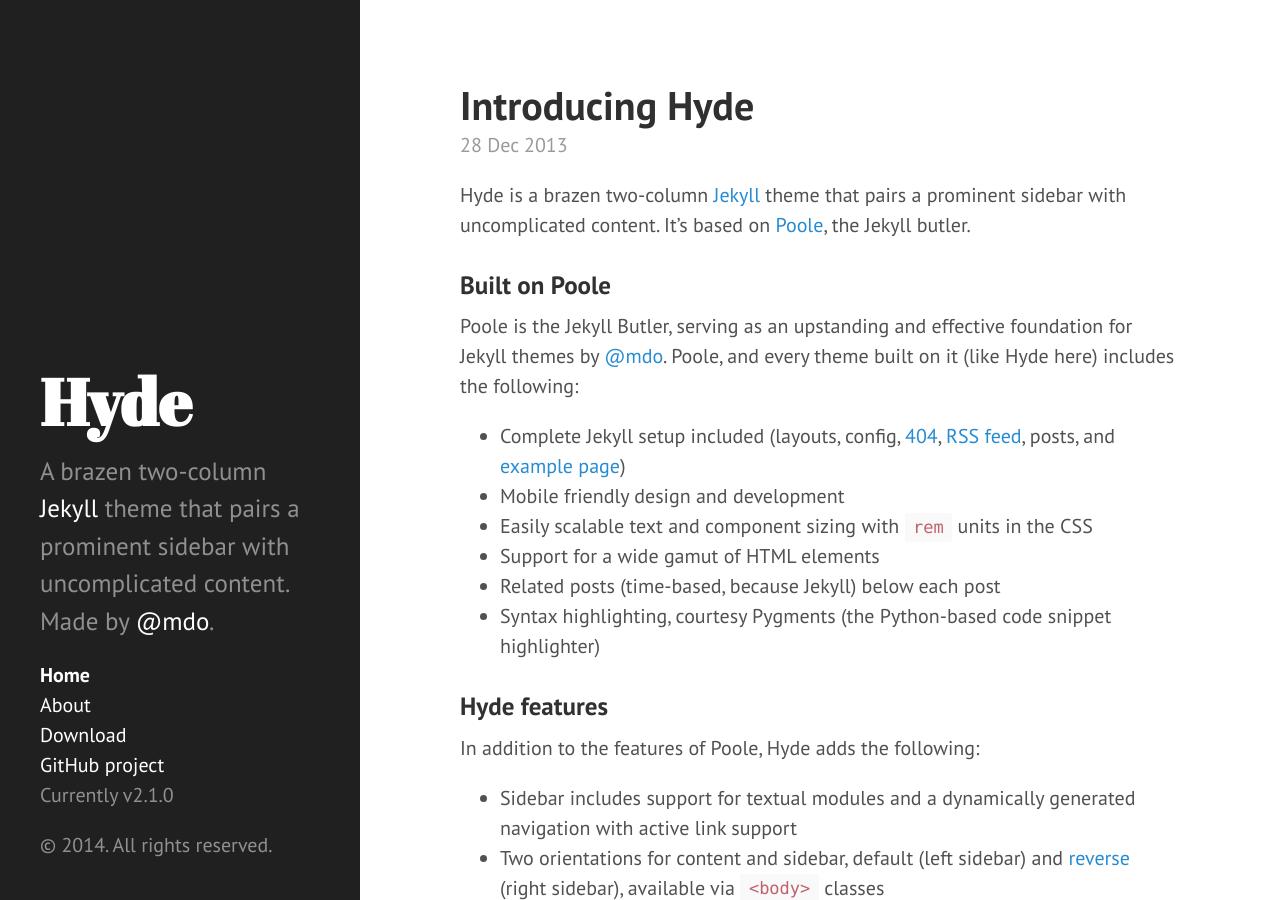
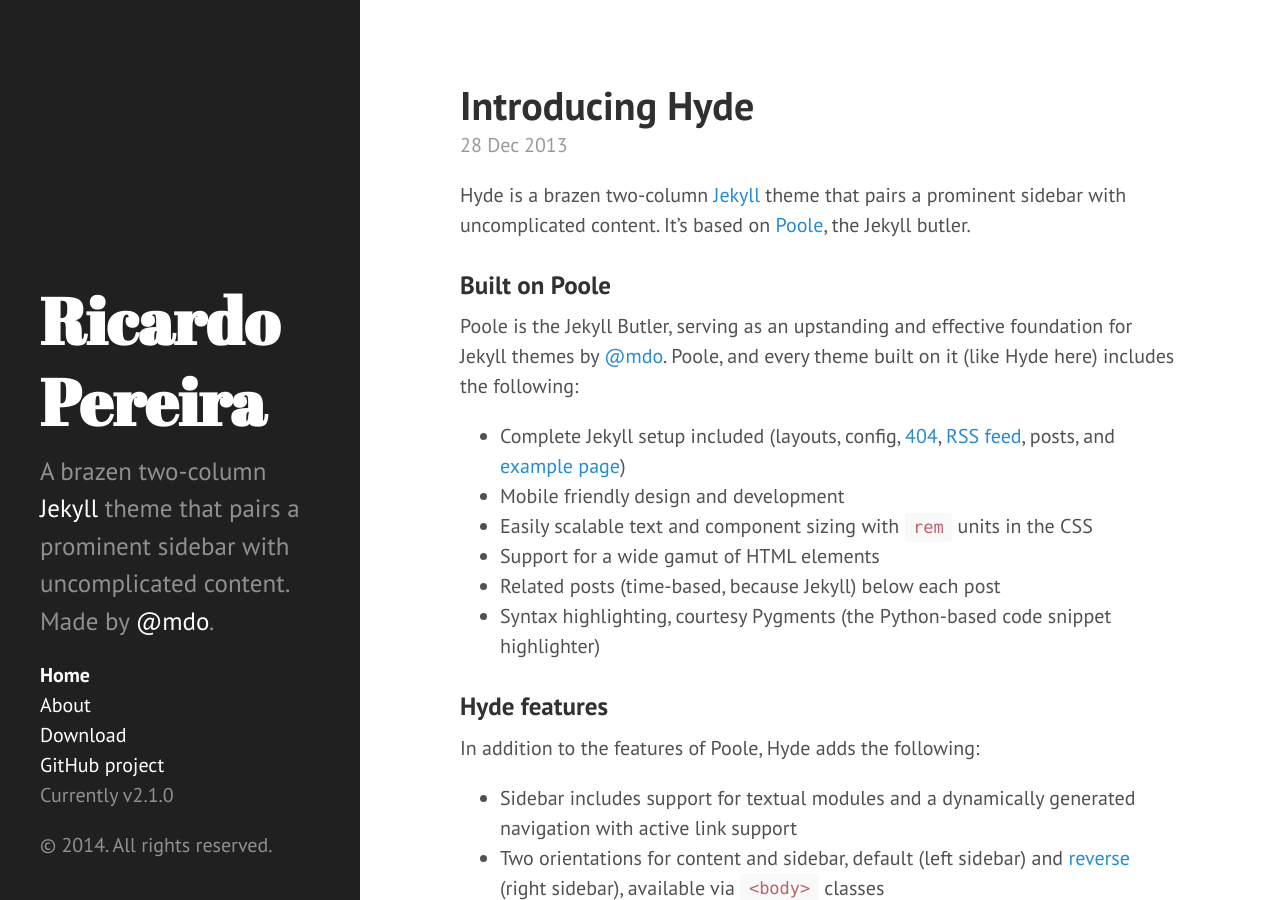
Before and after one commit to ricardopereira/blog, a Jekyll site: the page built from index.html, in a window 1280 px wide and 900 px high. Built offline with Jekyll 4.4.1, drawn with Linux system fonts in a browser that asks for light colours; Markdown is read by kramdown in place of the engine named in the settings; the list of posts is cut into pages by our own code.

Commit message:
Blog config v1

```diff
--- a/_config.yml
+++ b/_config.yml
@@ -6,15 +6,15 @@
 permalink:        pretty
 
 # Setup
-title:            Hyde
-tagline:          'A Jekyll theme'
+title:            Ricardo Pereira
+tagline:          'Developer'
 description:      'A brazen two-column <a href="http://jekyllrb.com" target="_blank">Jekyll</a> theme that pairs a prominent sidebar with uncomplicated content. Made by <a href="https://twitter.com/mdo" target="_blank">@mdo</a>.'
-url:              http://hyde.getpoole.com
+url:              http://blog.ricardopereira.eu
 baseurl:          /
 
 author:
-  name:           'Mark Otto'
-  url:            https://twitter.com/mdo
+  name:           'Ricardo Pereira'
+  url:            https://twitter.com/ricardopereiraw
 
 paginate:         5
 
@@ -22,4 +22,4 @@
 version:          2.1.0
 
 github:
-  repo:           https://github.com/poole/hyde
+  repo:           https://github.com/ricardopereira/blog
```
